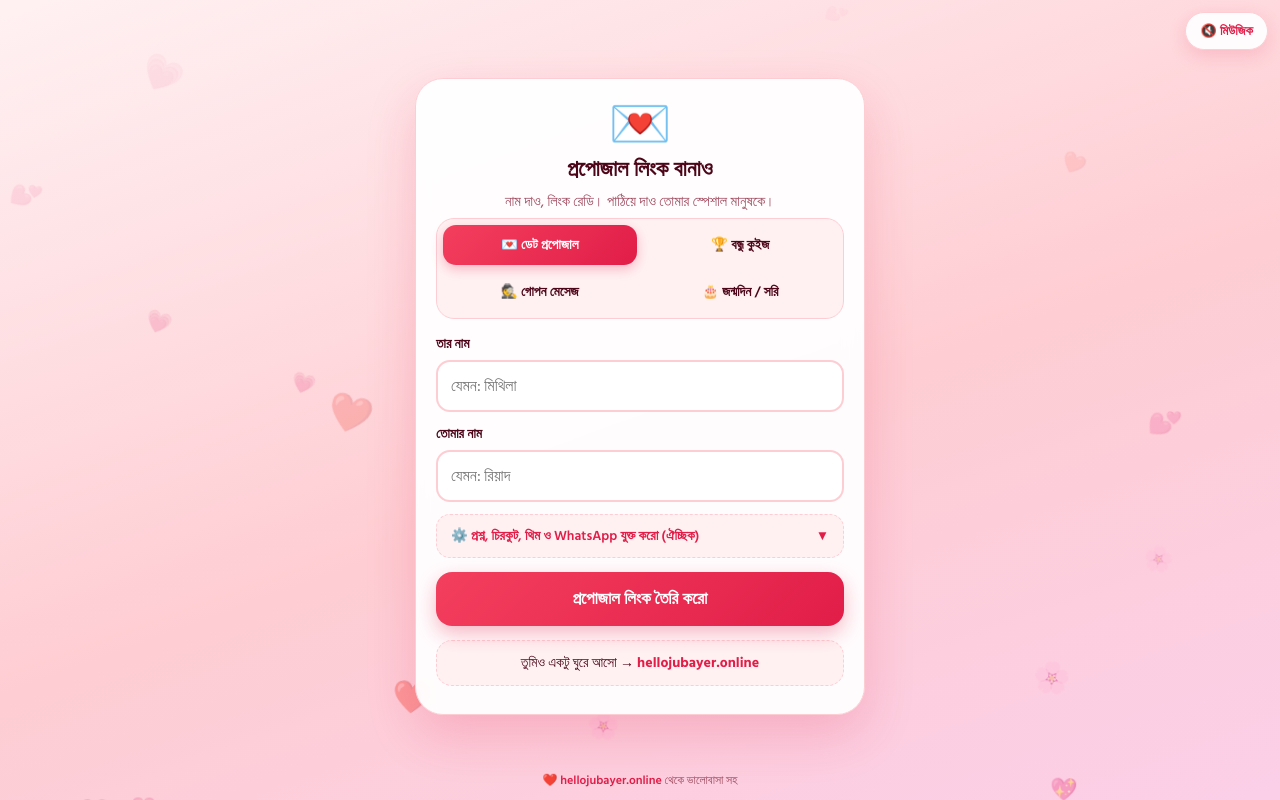
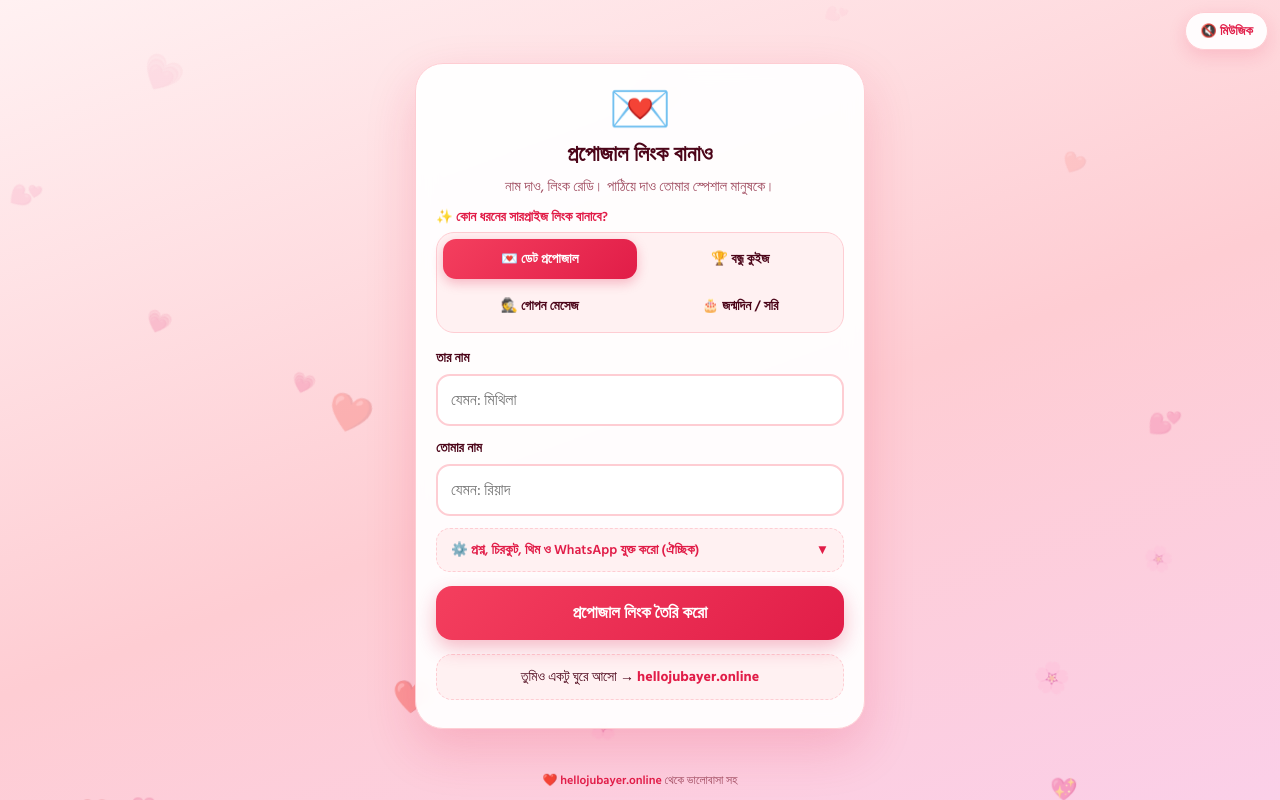
Before and after one commit to jubayer4455/wishsite, a website: page index.html in a window 1280 px wide. Drawn offline with Linux system fonts and the light colour scheme.

Commit message:
Upgrade UI/UX and add 4-mode hub (Proposal, Quiz, Secret NGL, Birthday/Sorry)

```diff
--- a/index.html
+++ b/index.html
@@ -312,6 +312,7 @@ input:focus,textarea:focus{outline:0;border-color:var(--r);box-shadow:0 0 0 3px
   <p id='genSub'>নাম দাও, লিংক রেডি। পাঠিয়ে দাও তোমার স্পেশাল মানুষকে।</p>
 
   <!-- Clean 2x2 Segmented Mode Switcher -->
+  <label style='margin:8px 0 4px;color:var(--r)'>✨ কোন ধরনের সারপ্রাইজ লিংক বানাবে?</label>
   <div class='mode-switcher'>
     <button type='button' class='mode-tab active' data-mode='proposal'>💌 ডেট প্রপোজাল</button>
     <button type='button' class='mode-tab' data-mode='quiz'>🏆 বন্ধু কুইজ</button>
--- a/package.json
+++ b/package.json
@@ -1,10 +1,8 @@
 {
   "name": "amader-golpo",
-  "version": "1.0.0",
-  "description": "আমাদের গল্প শুরু হোক 💌 — Romantic Date Proposal App with Supabase",
-  "main": "server.js",
+  "version": "1.1.0",
+  "description": "আমাদের গল্প শুরু হোক 💌 — All-in-One Viral Surprise Hub with Supabase",
   "scripts": {
-    "start": "node server.js",
     "dev": "node server.js",
     "setup-db": "node setup-supabase.js"
   }
```
Also changed, not shown: vercel.json.
